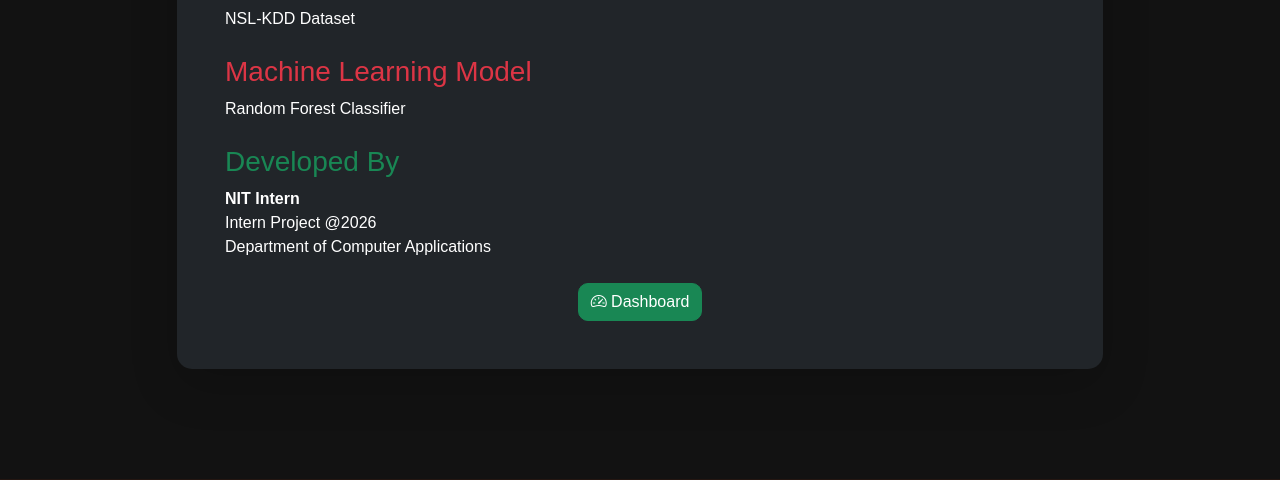
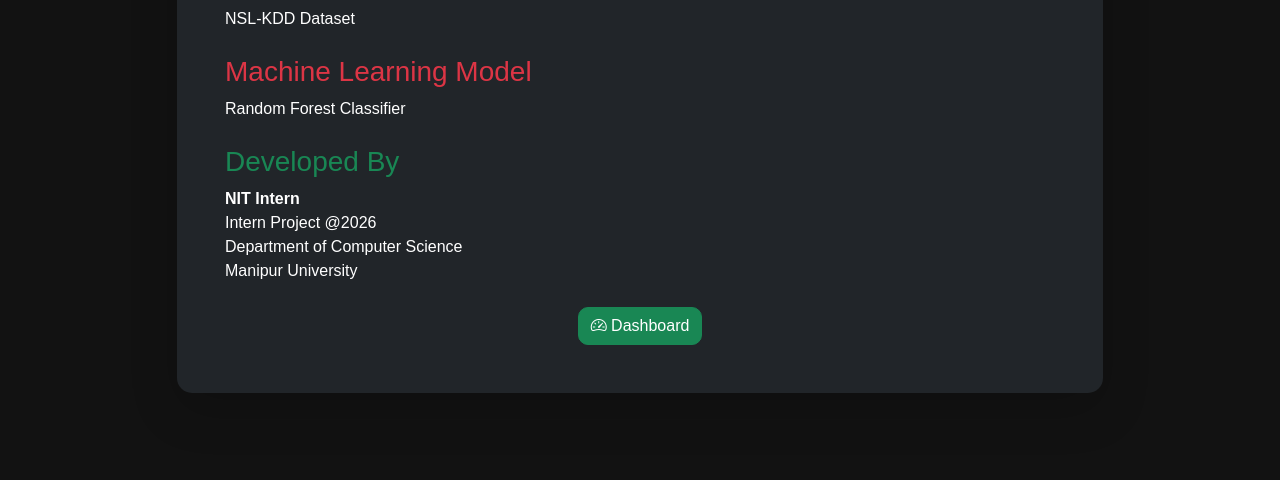
Before and after one commit to EkuabouRiame/IDS_PROJECT-2026, a Flask app: page /about in a window 1280 px wide. Shown: the part 960-1440 px from the top of the page. Run offline with Flask 3, Linux system fonts and the light colour scheme; parts of the project's set-up code (start-up, migrations or seed data) failed here and were passed over.

Commit message:
Update About page

```diff
--- a/app/templates/about.html
+++ b/app/templates/about.html
@@ -137,7 +137,8 @@ About
 
                     Intern Project @2026<br>
 
-                    Department of Computer Applications
+                    Department of Computer Science<br>
+                    Manipur University
 
                 </p>
 
```
